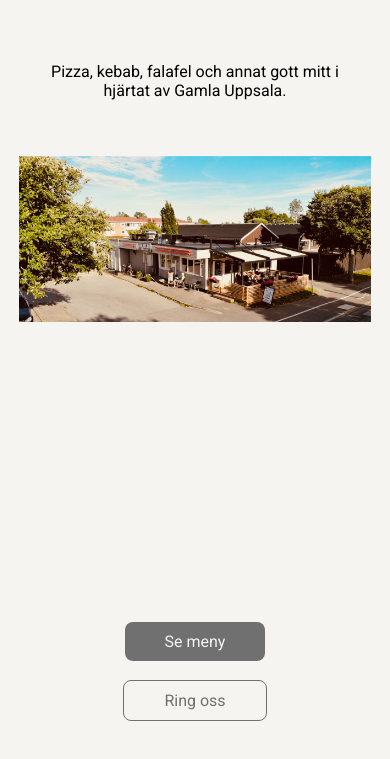
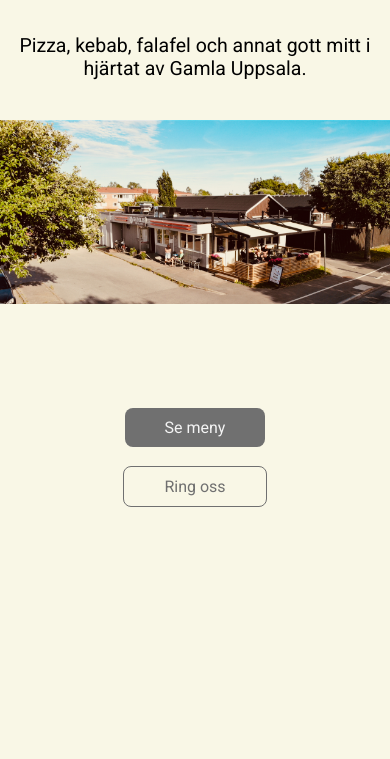
Before and after one commit to ozgurcoban/Gamlis-hemsida, a plain HTML site: page index.html in a window 390 px wide. Shown: the part 103-862 px from the top of the page. Drawn offline with Linux system fonts and the light colour scheme.

Commit message:
Media query css added, fixed btn overlapping

```diff
--- /dev/null
+++ b/css/media.css
@@ -0,0 +1,18 @@
+@media only screen and (max-width: 480px) {
+  .header-img {
+    max-width: 1em;
+  }
+}
+
+@media only screen and (max-width: 768px) {
+  .header-img {
+    width: 30rem;
+    max-width: 90%;
+  }
+}
+@media only screen and (max-width: 1600px) {
+  .header-img {
+    width: 60rem;
+    max-width: 90%;
+  }
+}
--- a/css/style.css
+++ b/css/style.css
@@ -10,7 +10,7 @@ body {
   padding: 0;
 }
 body {
-  background-color: rgba(222, 215, 200, 0.27);
+  background-color: rgba(233, 226, 164, 0.27);
 }
 
 header {
@@ -34,12 +34,43 @@ main {
 
 h1 {
   visibility: hidden;
+  height: 10px;
+}
+
+.header-img {
+  position: relative;
+  width: 60rem;
+  left: 0;
+  right: 0;
+  margin-right: auto;
+  margin-left: auto;
+  margin-top: 40px;
+  display: block;
+  max-width: 100%;
+  height: auto;
+}
+
+header p {
+  max-width: 20em;
+  min-width: 10;
+  text-align: center;
+  left: 0;
+  right: 0;
+  margin-right: auto;
+  margin-left: auto;
+  font-size: 1.22em;
+  margin-top: 10px;
+}
+
+.spacer {
+  display: inline-block;
+  height: 120px;
+  width: 100%;
+  position: relative;
 }
 
 .bottom-section {
-  position: absolute;
-  bottom: 5px;
-  z-index: 1;
+  position: relative;
   left: 0;
   right: 0;
   margin-left: auto;
@@ -47,7 +78,6 @@ h1 {
   width: 50%;
   bottom: 20px;
   text-align: center;
-  overflow: hidden;
 }
 
 #button {
@@ -78,56 +108,3 @@ h1 {
 .btn-menu:hover {
   background-color: rgba(112, 112, 112, 0.3);
 }
-
-.header-img {
-  position: absolute;
-  width: 22rem;
-  left: 0;
-  right: 0;
-  margin-right: auto;
-  margin-left: auto;
-  margin-top: 40px;
-  display: block;
-  max-width: 100%;
-  height: auto;
-}
-
-header p {
-  max-width: 300px;
-  min-width: 200px;
-  text-align: center;
-  left: 0;
-  right: 0;
-  margin-right: auto;
-  margin-left: auto;
-  text-align: ;
-}
-
-.nav-bar {
-  list-style: none;
-  border: 1px #f4f4f4;
-  border-radius: 10px;
-  padding: 0;
-  margin: 0;
-  overflow: auto;
-  background: #2e4053;
-  align-content: center;
-  position: sticky;
-  top: 0;
-  z-index: -1;
-}
-
-.nav-bar li {
-  float: left;
-}
-
-.nav-bar li a {
-  display: block;
-  color: #f4f4f4;
-  text-decoration: none;
-  padding: 15px 20px;
-}
-
-.nav-bar li a:hover {
-  background-color: #283747;
-}
--- a/index.html
+++ b/index.html
@@ -18,6 +18,7 @@
   gtag('config', 'UA-167354039-1');
 </script>
 
+    <link rel="stylesheet" href="css/media.css" type="text/css" />
     <link rel="stylesheet" href="css/style.css" type="text/css" />
   </head>
   <body>
@@ -40,7 +41,10 @@
       <img src="img/header.jpeg" class="header-img" alt="Gamlis exteriör" />
     </header>
 
+
+
       <section class="container bottom-section">
+        <div class="spacer"></div>
         <a href="img/Gamlis grillen_meny.pdf"><button id="button" class="btn-menu" target="_blank">Se meny</button></a>
       <br>
       <br>
```
